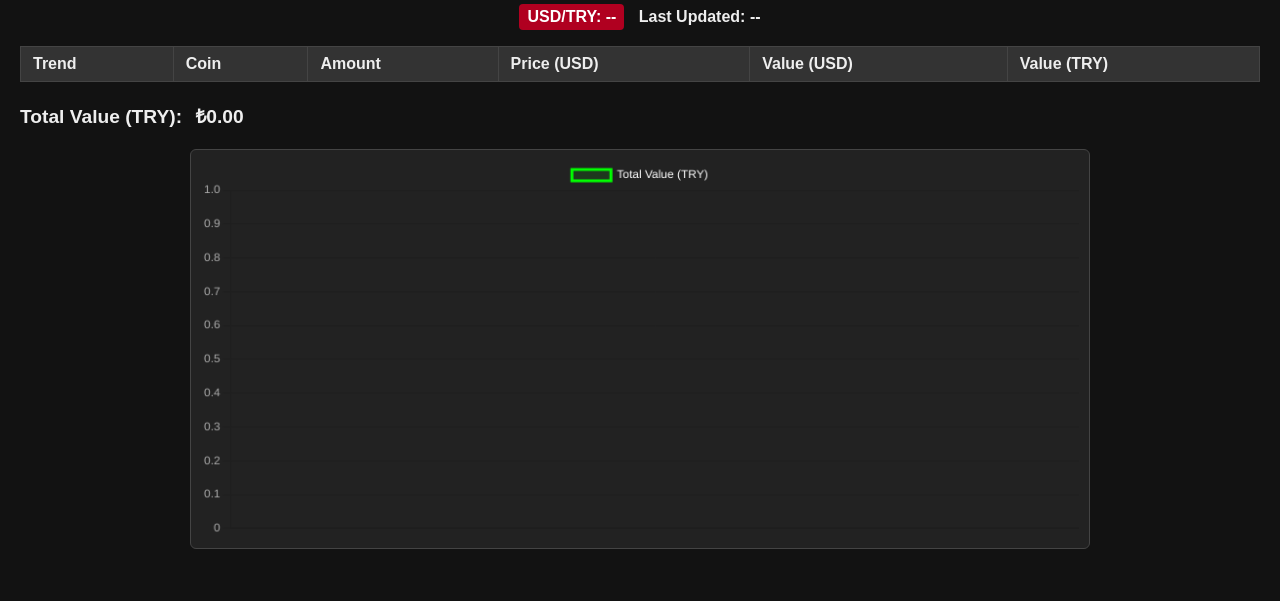
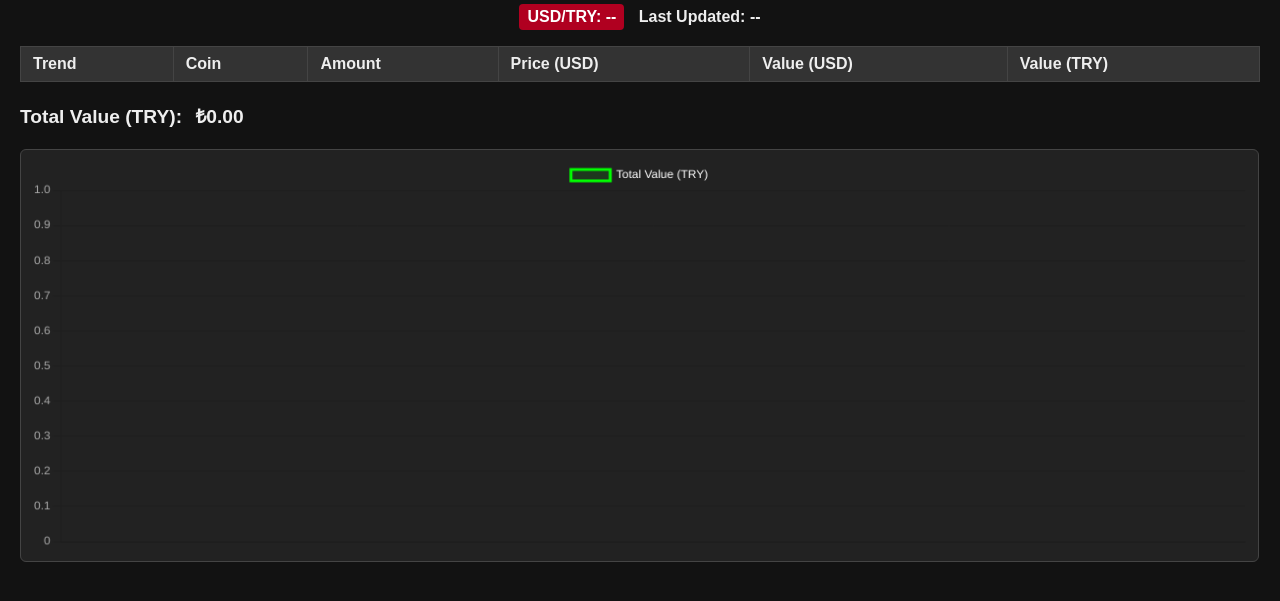
Before and after one commit to akayalt/crypto-portfolio-tracker, a website: page public/index.html in a window 1280 px wide. Shown: the part 61-662 px from the top of the page. Drawn offline with nearby package versions, Linux system fonts and the light colour scheme; no server answers.

Commit message:
updated index.html with backend integration mongodb and scrollable chart

```diff
--- a/public/index.html
+++ b/public/index.html
@@ -69,10 +69,14 @@
     }
     .highlight-green { background-color: rgba(0, 255, 0, 0.2); }
     .highlight-red { background-color: rgba(255, 0, 0, 0.2); }
+    .scroll-wrapper {
+      overflow-x: auto;
+      margin: 20px auto;
+      max-width: 100%;
+    }
     #valueChart {
-      display: block;
-      max-width: 900px;
-      margin: 20px auto;
+      min-width: 1000px;
+      max-width: none;
       background-color: #222;
       border: 1px solid #444;
       padding: 10px;
@@ -99,9 +103,7 @@
       <th onclick="sortTable(5)">Value (TRY)</th>
     </tr>
   </thead>
-  <tbody>
-    <!-- Rows inserted dynamically -->
-  </tbody>
+  <tbody></tbody>
 </table>
 
 <div id="totalSummary">
@@ -110,7 +112,9 @@
   <span id="tryDelta"></span>
 </div>
 
-<canvas id="valueChart" width="900" height="400"></canvas>
+<div class="scroll-wrapper">
+  <canvas id="valueChart" width="1200" height="400"></canvas>
+</div>
 
 <script src="https://cdn.jsdelivr.net/npm/chart.js"></script>
 <script>
@@ -173,7 +177,7 @@ const chart = new Chart(document.getElementById("valueChart").getContext("2d"),
 
 async function loadHistoricalChartData() {
   try {
-    const res = await fetch('https://crypto-portfolio-tracker-1.onrender.com/history');
+    const res = await fetch('/history');
     const history = await res.json();
 
     chart.data.labels = [];
@@ -227,8 +231,7 @@ async function fetchPrices() {
 
       let trend = "";
       if (previousPrices[id] !== undefined) {
-        if (priceUsd > previousPrices[id]) trend = `<span class="green">▲</span>`;
-        else if (priceUsd < previousPrices[id]) trend = `<span class="red">▼</span>`;
+        trend = priceUsd > previousPrices[id] ? `<span class="green">▲</span>` : priceUsd < previousPrices[id] ? `<span class="red">▼</span>` : "";
       }
 
       const valueChange = previousTryValues[id] !== undefined ? valueTry - previousTryValues[id] : 0;
```
Also changed, not shown: 1 other file.
